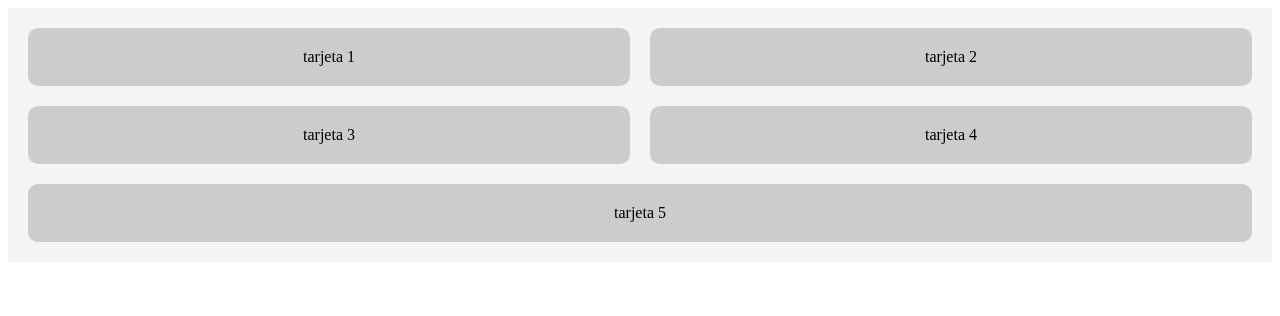
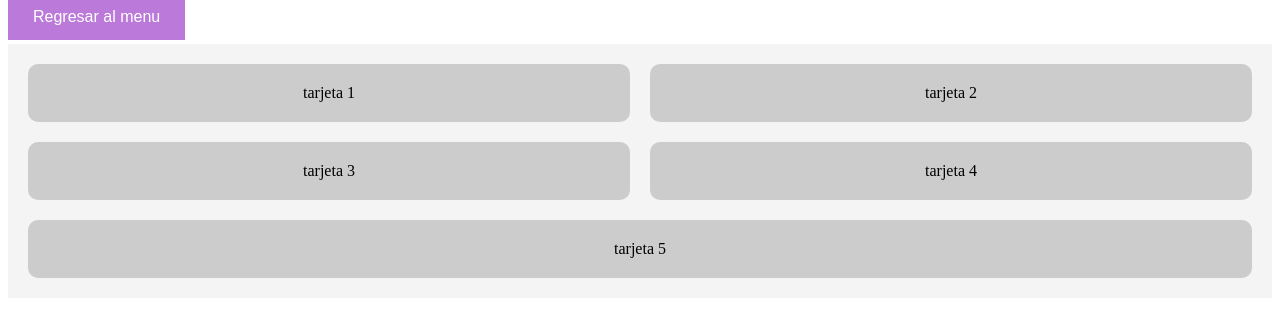
Before and after one commit to DeniseM1210/Talleres_2024, a plain HTML site: page Taller_Flexbox/GridS.html in a window 1280 px wide. Drawn offline with Linux system fonts and the light colour scheme.

Commit message:
Se agregaron las practicas al menu

```diff
--- a/Taller_Flexbox/GridS.html
+++ b/Taller_Flexbox/GridS.html
@@ -23,10 +23,25 @@
             border-radius: 10px;
         }
 
+        .fcc-btn {
+            background-color: #bb7ada;
+            color: white;
+            padding: 15px 25px;
+            text-decoration: none;
+            font-family: Arial, Helvetica, sans-serif;
+        }
+
+        .fcc-btn:hover {
+            background-color: #223094;
+        }
 
     </style>
 </head>
 <body>
+    <a class="fcc-btn" href="../index.html">Regresar al menu</a>
+    <br>
+    <br>
+
     <div class="card-container">
         <div class="card">tarjeta 1</div>
 
```
Also changed, not shown: Taller_Flexbox/FlexA.html (+17 -0 lines), Taller_Flexbox/GridA.html (+14 -0 lines), Taller_Flexbox/GridI.html (+15 -0 lines), index.html (+5 -2 lines).
